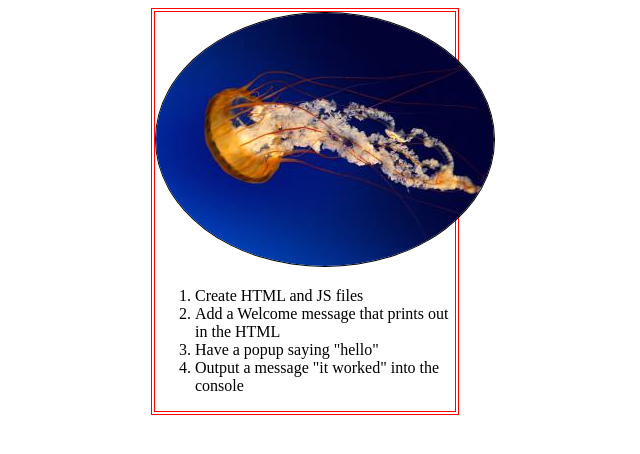
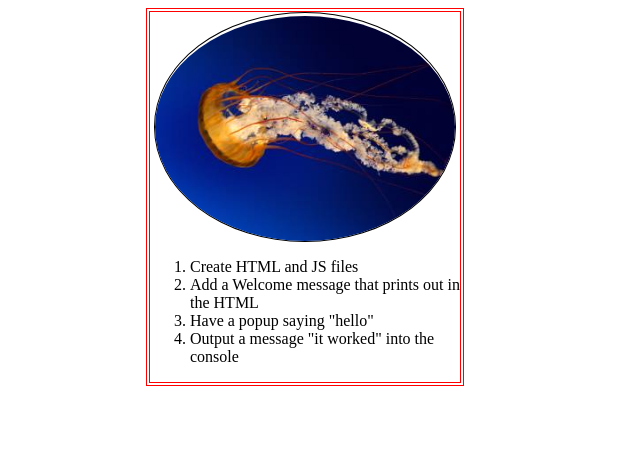
Before and after one commit to golden-orange/appaloosa, a plain HTML site: page 1index.html in a window 1280 px wide. Shown: the whole page, without its empty margins (335-975 px from the left). Drawn offline with Linux system fonts and the light colour scheme.

Commit message:
adds modified 1main.css file

```diff
--- a/css/1main.css
+++ b/css/1main.css
@@ -1,14 +1,20 @@
+
+
 div {
-  width: 300px;
+  display: block;
+  width: 310px;
   margin: 0 auto;
   border: 4px double red;
 }
 
 img {
-  display: inline-block;
+  width: 300px;
+  display: block;
   margin: 0 auto;
+  padding-top: 3px;
   border-radius: 90%;
   border: 0.25px solid black;
+
 
 }
 
```
